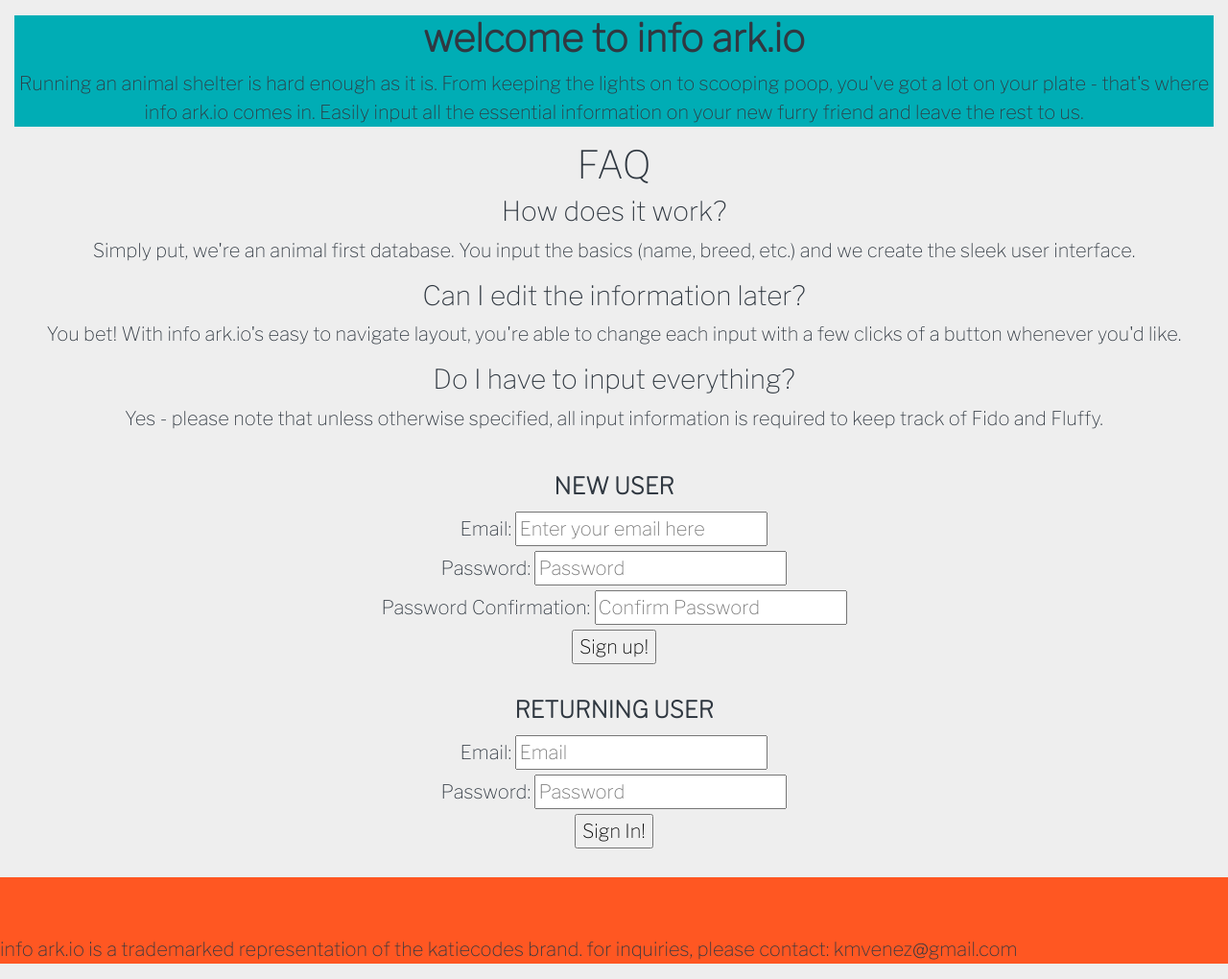
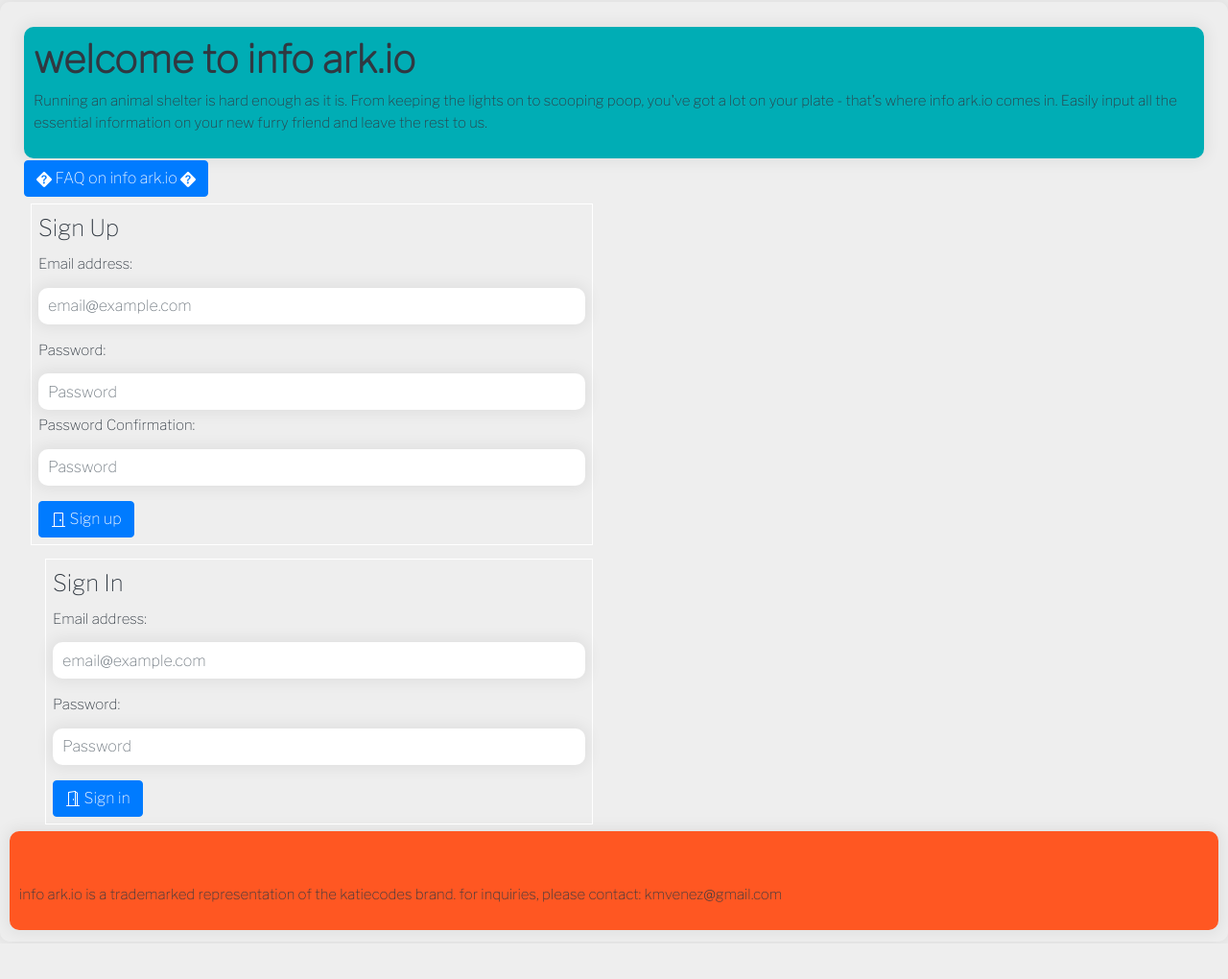
Before and after one commit to kmvenez/info-ark-client, a website built with webpack: page index.html in a window 1280 px wide. Shown: the whole page at 96% size. After the commit the page ends 983 px from the top, so only its background shows below. Built offline with nearby package versions, Linux system fonts and the light colour scheme.

Commit message:
3rd update since presentation
This round of updates was entirely visual/CSS focused.  I removed a
large portion of CSS styling I had previously input in an effort to try
and implement more Bootstrap.  I also discovered Bootstrap has a section
of icons that you can utilize in your HTML, so I added a few of those in
to some of my various buttons as well.  As a next step, I'd like to
clean up my layout of my different components on the page.

```diff
--- a/assets/scripts/app.js
+++ b/assets/scripts/app.js
@@ -9,6 +9,7 @@ const onAction = require('./auth/events')
 const onAnimalAction = require('./animals/events')
 
 $(() => {
+  $('#allanimalsresults').hide()
   // On initial load, hide change password
   $('#changePassword').hide()
   // On initial load, hide new animal form
--- a/assets/scripts/auth/ui.js
+++ b/assets/scripts/auth/ui.js
@@ -17,6 +17,7 @@ const onSignUpFailure = function () {
 // This runs if sign in was successful.
 const onSignInSuccess = function (response) {
   store.user = response.user
+  $('#allanimalsresults').show()
   $('#allanimalsresults').text('Come on in the Ark, ' + response.user.email)
   $('#signIn').trigger('reset')
   $('#newAnimal').show()
@@ -26,7 +27,6 @@ const onSignInSuccess = function (response) {
   $('#sign-out').show()
   $('#changePassword').show()
   $('#update-animal').show()
-  $('#intro').hide()
 }
 
 // This runs if sign in failed.
--- a/assets/styles/index.scss
+++ b/assets/styles/index.scss
@@ -4,25 +4,39 @@
 
 header {
   background: #00ADB5;
-  text-align: center;
   font-family: 'Libre Franklin', sans-serif;
+  padding:10px;
+  border:0;
+  box-shadow:0 0 15px 4px rgba(0,0,0,0.06);
+  border-radius:10px;
+  margin:2px 0;
 }
 
 footer {
   background: #FF5722;
+  padding:10px;
+  border:0;
+  box-shadow:0 0 15px 4px rgba(0,0,0,0.06);
+  border-radius:10px;
+  margin:2px 0;
 }
 
 body {
   background: #eeeeee;
   color: #303841;
   font-family: 'Libre Franklin', sans-serif;
-  font-size: 20px;
+  font-size: 15px;
+  padding: 10px;
+  border:0;
+  box-shadow:0 0 15px 4px rgba(0,0,0,0.06);
+  border-radius:10px;
+  margin:2px 0;
 }
 
-#intro , #allanimalsresults , #newAnimal , #signUp , #signIn , #sign-out , #index-animal , #destroy-animal , #changePassword , #update-animal {
-  text-align: center;
-  align-items: center;
-  align-content: center;
+#signUp , #signIn {
+  margin: 7px;
+  padding: 7px;
+  border: 1px solid white;
 }
 
 #index-animal , #newAnimal , #destroy-animal , #update-animal {
@@ -31,15 +45,40 @@ body {
   border: 1px solid white;
 }
 
-#signUp , {
-margin-top: -8rem !important;
-}
-
 #allanimalsresults {
-  font-size: 45px;
+  font-size: 20px;
+  padding:10px;
+  border:0;
+  box-shadow:0 0 15px 4px rgba(0,0,0,0.06);
+  border-radius:10px;
+  margin:2px 0;
 }
 
 #allanimalsresultspassword {
   font-size: 30px;
   text-align: center;
 }
+
+input[type="submit"] {
+  padding:10px;
+  border:0;
+  box-shadow:0 0 15px 4px rgba(0,0,0,0.06);
+  border-radius:10px;
+  margin:2px 0;
+}
+
+input[type="email"] {
+  padding:10px;
+  border:0;
+  box-shadow:0 0 15px 4px rgba(0,0,0,0.06);
+  border-radius:10px;
+  margin:5px 0;
+}
+
+input[type="password"] {
+  padding:10px;
+  border:0;
+  box-shadow:0 0 15px 4px rgba(0,0,0,0.06);
+  border-radius:10px;
+  margin:5px 0;
+}
--- a/index.html
+++ b/index.html
@@ -19,14 +19,38 @@
       <p>Running an animal shelter is hard enough as it is.  From keeping the lights on to scooping poop, you've got a lot on your plate - that's where info ark.io comes in.  Easily input all the essential information on your new furry friend and leave the rest to us.
 </header>
 
+<button type="button" class="btn btn-primary" data-toggle="modal" data-target="#exampleModal">
+  <svg width="1em" height="1em" viewBox="0 0 16 16" class="bi bi-question-diamond-fill" fill="currentColor" xmlns="http://www.w3.org/2000/svg">
+  <path fill-rule="evenodd" d="M9.05.435c-.58-.58-1.52-.58-2.1 0L.436 6.95c-.58.58-.58 1.519 0 2.098l6.516 6.516c.58.58 1.519.58 2.098 0l6.516-6.516c.58-.58.58-1.519 0-2.098L9.05.435zM5.495 6.033a.237.237 0 0 1-.24-.247C5.35 4.091 6.737 3.5 8.005 3.5c1.396 0 2.672.73 2.672 2.24 0 1.08-.635 1.594-1.244 2.057-.737.559-1.01.768-1.01 1.486v.105a.25.25 0 0 1-.25.25h-.81a.25.25 0 0 1-.25-.246l-.004-.217c-.038-.927.495-1.498 1.168-1.987.59-.444.965-.736.965-1.371 0-.825-.628-1.168-1.314-1.168-.803 0-1.253.478-1.342 1.134-.018.137-.128.25-.266.25h-.825zm2.325 6.443c-.584 0-1.009-.394-1.009-.927 0-.552.425-.94 1.01-.94.609 0 1.028.388 1.028.94 0 .533-.42.927-1.029.927z"/>
+</svg> FAQ on info ark.io <svg width="1em" height="1em" viewBox="0 0 16 16" class="bi bi-question-diamond-fill" fill="currentColor" xmlns="http://www.w3.org/2000/svg">
+  <path fill-rule="evenodd" d="M9.05.435c-.58-.58-1.52-.58-2.1 0L.436 6.95c-.58.58-.58 1.519 0 2.098l6.516 6.516c.58.58 1.519.58 2.098 0l6.516-6.516c.58-.58.58-1.519 0-2.098L9.05.435zM5.495 6.033a.237.237 0 0 1-.24-.247C5.35 4.091 6.737 3.5 8.005 3.5c1.396 0 2.672.73 2.672 2.24 0 1.08-.635 1.594-1.244 2.057-.737.559-1.01.768-1.01 1.486v.105a.25.25 0 0 1-.25.25h-.81a.25.25 0 0 1-.25-.246l-.004-.217c-.038-.927.495-1.498 1.168-1.987.59-.444.965-.736.965-1.371 0-.825-.628-1.168-1.314-1.168-.803 0-1.253.478-1.342 1.134-.018.137-.128.25-.266.25h-.825zm2.325 6.443c-.584 0-1.009-.394-1.009-.927 0-.552.425-.94 1.01-.94.609 0 1.028.388 1.028.94 0 .533-.42.927-1.029.927z"/>
+</svg>
+</button>
+
+<div class="modal fade" id="exampleModal" tabindex="-1" role="dialog" aria-labelledby="exampleModalLabel" aria-hidden="true">
+  <div class="modal-dialog" role="document">
+    <div class="modal-content">
+      <div class="modal-header">
+        <h5 class="modal-title" id="exampleModalLabel">Frequently Asked Questions</h5>
+        <button type="button" class="close" data-dismiss="modal" aria-label="Close">
+          <span aria-hidden="true">&times;</span>
+        </button>
+      </div>
+      <div class="modal-body">
         <div id="intro">
-      <h1>FAQ</h1>
         <h3>How does it work?</h3>
-      <p>Simply put, we're an animal first database.  You input the basics (name, breed, etc.) and we create the sleek user interface.</p>
+        <p>Simply put, we're an animal-first database.  You input the basics (name, breed, etc.) and we create the sleek user interface.</p>
         <h3>Can I edit the information later?</h3>
         <p>You bet! With info ark.io's easy to navigate layout, you're able to change each input with a few clicks of a button whenever you'd like.</p>
         <h3>Do I have to input everything?</h3>
-      <p>Yes - please note that unless otherwise specified, all input information is required to keep track of Fido and Fluffy.</p>
+        <p>Yes - please note that unless otherwise specified, all input information is required to keep track of Fido and Fluffy.</p><br>
+      </div>
+      </div>
+      <div class="modal-footer">
+        <button type="button" class="btn btn-secondary" data-dismiss="modal">Close</button>
+      </div>
+    </div>
+  </div>
 </div>
 
     <div id='allanimalsresults'>
@@ -49,7 +73,7 @@
         <input id="new-animal-health" type="text" name="animal[health]" placeholder="Anything going on?" /><br>
             <input type="submit" value="Submit" />
       </fieldset>
-    </form><br>
+    </form>
 
       <form id='update-animal'>
         <fieldset>
@@ -68,13 +92,15 @@
           <input id="input-animal-id" type="text" name="animal[id]" placeholder="What is their system ID?" /><br>
               <input type="submit" value="Submit" />
         </fieldset>
-      </form><br><br>
+      </form>
+
 
       <form id='index-animal'>
               <legend>See-A-Pal</legend>
               <p>Display all animals currently registered under this profile.</p>
               <input type='submit' value='Index'>
-            </form><br>
+            </form>
+
 
         <form id='destroy-animal'>
         <fieldset>
@@ -85,50 +111,79 @@
                 <input type='submit' value='Remove'>
               </fieldset>
                 </form>
-                <br>
               </div>
               </div>
 
+
+<div class="row">
+  <div class="col-6">
   <form id="signUp">
-      <fieldset>
-                <legend><b>NEW USER</b></legend>
-                <label for="sign-up-email">Email:</label>
-                <input id="sign-up-email" type="email" name="credentials[email]" placeholder="Enter your email here" /><br>
+    <form class="dropdown-menu p-4">
+      <div class="form-group">
+        <legend>Sign Up</legend>
+        <label for="sign-up-email">Email address:</label>
+        <input type="email" class="form-control" id="sign-up-email" name="credentials[email]" placeholder="email@example.com">
+      </div>
+      <div class="form-group">
         <label for="sign-up-password">Password:</label>
-                <input id="sign-up-password" type="password" name="credentials[password]" placeholder="Password" /><br>
-                <label for="sign-up-password_confirmation">Password Confirmation:</label>
-                <input id="sign-up-password_confirmation" type="password" name="credentials[password_confirmation]" placeholder="Confirm Password" /><br>
-                <input type="submit" value="Sign up!" />
-      </fieldset>
-    </form><br>
-
-        <form id="signIn">
-        <fieldset>
-                <legend><b>RETURNING USER</b></legend>
-                <label for="sign-in-email">Email:</label>
-                <input id="sign-in-email" type="email" name="credentials[email]" placeholder="Email"><br>
-                <label for="sign-in-password">Password:</label>
-                <input id="sign-in-password" type="password" name="credentials[password]" placeholder="Password"><br>
-                <input type="submit" value="Sign In!">
-        </fieldset>
-      </form><br>
+        <input type="password" class="form-control" id="sign-up-password" name="credentials[password]" placeholder="Password">
+        <label for="sign-up-password">Password Confirmation:</label>
+        <input type="password" class="form-control" id="sign-up-password" name="credentials[password_confirmation]" placeholder="Password">
+      </div>
+      <button type="submit" class="btn btn-primary"><svg width="1em" height="1em" viewBox="0 0 16 16" class="bi bi-door-closed" fill="currentColor" xmlns="http://www.w3.org/2000/svg">
+  <path fill-rule="evenodd" d="M3 2a1 1 0 0 1 1-1h8a1 1 0 0 1 1 1v13h1.5a.5.5 0 0 1 0 1h-13a.5.5 0 0 1 0-1H3V2zm1 13h8V2H4v13z"/>
+  <path d="M9 9a1 1 0 1 0 2 0 1 1 0 0 0-2 0z"/>
+</svg> Sign up</button>
+    </form>
+  </form>
 </div>
 </div>
+
+<div class="col-6">
+<form id="signIn">
+    <form class="dropdown-menu p-4">
+      <div class="form-group">
+        <legend>Sign In</legend>
+        <label for="sign-in-email">Email address:</label>
+        <input type="email" class="form-control" id="sign-in-email" name="credentials[email]" placeholder="email@example.com">
+      </div>
+      <div class="form-group">
+        <label for="sign-in-password">Password:</label>
+        <input type="password" class="form-control" id="sign-in-password" name="credentials[password]" placeholder="Password">
+      </div>
+      <button type="submit" class="btn btn-primary"><svg width="1em" height="1em" viewBox="0 0 16 16" class="bi bi-door-open" fill="currentColor" xmlns="http://www.w3.org/2000/svg">
+  <path fill-rule="evenodd" d="M1 15.5a.5.5 0 0 1 .5-.5h13a.5.5 0 0 1 0 1h-13a.5.5 0 0 1-.5-.5zM11.5 2H11V1h.5A1.5 1.5 0 0 1 13 2.5V15h-1V2.5a.5.5 0 0 0-.5-.5z"/>
+  <path fill-rule="evenodd" d="M10.828.122A.5.5 0 0 1 11 .5V15h-1V1.077l-6 .857V15H3V1.5a.5.5 0 0 1 .43-.495l7-1a.5.5 0 0 1 .398.117z"/>
+  <path d="M8 9c0 .552.224 1 .5 1s.5-.448.5-1-.224-1-.5-1-.5.448-.5 1z"/>
+</svg> Sign in</button>
+    </form>
+  </form>
+</div>
+</div>
+
+
 </body>
+
 
     <footer>
       <form id="changePassword">
-                <h1><b>Admin profile:</b></h1>
+                <h1><b>ADMIN PROFILE</b></h1>
                 <div id='allanimalsresultspassword'></div>
       <fieldset>
-              <legend>Update Password</legend>
+              <legend>Update Password <svg width="1em" height="1em" viewBox="0 0 16 16" class="bi bi-signpost-2" fill="currentColor" xmlns="http://www.w3.org/2000/svg">
+  <path d="M7 1.414V2h2v-.586a1 1 0 0 0-2 0z"/>
+  <path fill-rule="evenodd" d="M13.5 3H2v2h11.5l.75-1-.75-1zM2 2a1 1 0 0 0-1 1v2a1 1 0 0 0 1 1h11.5a1 1 0 0 0 .8-.4l.975-1.3a.5.5 0 0 0 0-.6L14.3 2.4a1 1 0 0 0-.8-.4H2zm.5 6H14v2H2.5l-.75-1 .75-1zM14 7a1 1 0 0 1 1 1v2a1 1 0 0 1-1 1H2.5a1 1 0 0 1-.8-.4L.725 9.3a.5.5 0 0 1 0-.6L1.7 7.4a1 1 0 0 1 .8-.4H14z"/>
+  <path d="M7 6h2v1H7V6zm0 5h2v5H7v-5z"/>
+</svg> </legend>
               <input type="password" name="passwords[old]" placeholder="Old Password">
               <input type="password" name="passwords[new]" placeholder="New Password">
               <input type="submit" value="Change Password!">
                 </fieldset>
               </form><br>
       <form id='sign-out'>
-              <legend>Log Out</legend>
+              <legend>Log Out <svg width="1em" height="1em" viewBox="0 0 16 16" class="bi bi-door-closed-fill" fill="currentColor" xmlns="http://www.w3.org/2000/svg">
+  <path fill-rule="evenodd" d="M4 1a1 1 0 0 0-1 1v13H1.5a.5.5 0 0 0 0 1h13a.5.5 0 0 0 0-1H13V2a1 1 0 0 0-1-1H4zm2 9a1 1 0 1 0 0-2 1 1 0 0 0 0 2z"/>
+</svg> </legend>
               <input type='submit' value='Sign out'>
             </form><br>
       <p>info ark.io is a trademarked representation of the katiecodes brand.  for inquiries, please contact: kmvenez@gmail.com</p>
```
Also changed, not shown: assets/scripts/animals/ui.js (+18 -8 lines). Lines whose indentation alone changed are shown as unchanged.
